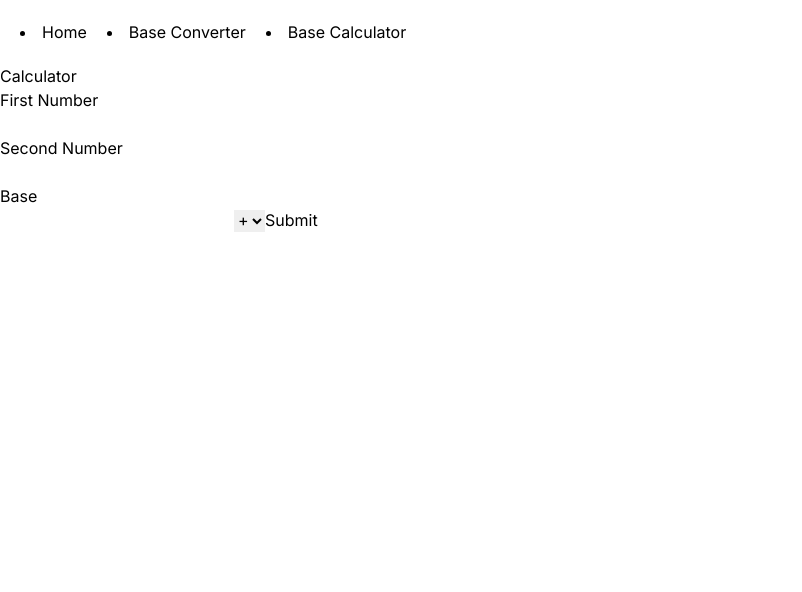
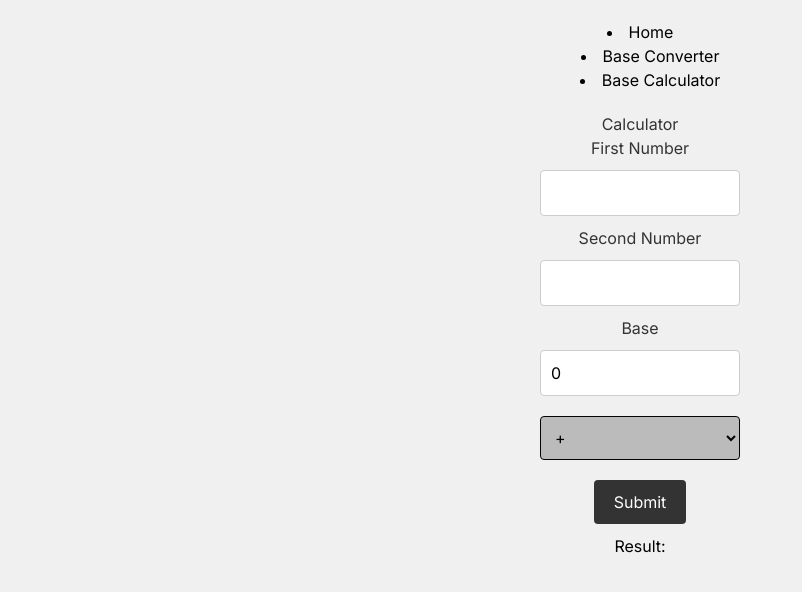
Before and after one commit to uselessbits/numberconverter, a Next.js app: page /calculator in a window 1280 px wide. Shown: the top 592 px of the page, without its empty margins (0-802 px from the left). Built offline with nearby package versions, Linux system fonts and the light colour scheme.

Commit message:
Stable version

```diff
--- a/src/app/calculator/page.tsx
+++ b/src/app/calculator/page.tsx
@@ -1,41 +1,179 @@
-'use client'
+"use client"
 import React from 'react'
 import { useState } from 'react'
+
 
 export default function Calculator() {
 
 
-    const [first, setFirst] = useState('')
-    const [second, setSecond] = useState('')
-    const [base, setBase] = useState('')
-    const [operator, setOperator] = useState('')
+    let [first, setFirst] = useState('')
+    let [second, setSecond] = useState('')
+    let [base, setBase] = useState(0)
+    let [operator, setOperator] = useState('+')
+    let [result, setResult] = useState('')
 
 
     function add () {
 
+
+    let len_first = first.length;
+    let a, b, len_a, len_b;
+    let len_second = second.length;
+    let sum, s;
+    s = "";
+    sum = "";
+    let diff;
+    a=first;
+    b=second;
+    len_a = a.length;
+    len_b = b.length;
+
+
+    diff = Math.abs(len_first - len_second);
+
+    for(let i = 1; i <= diff; i++)
+        s += "0";
+
+    // Condition to check if the strings
+    // have lengths mis-match
+    if (len_a < len_b)
+        a = s + a;
+    else
+        b = s + b;
+
+    let curr, carry = 0;
+
+    // Loop to find the find the sum
+    // of two integers of base B
+    for(let i = Math.max(len_a, len_b) - 1;
+            i > -1; i--)
+    {
+
+        // Current Place value for
+        // the resultant sum
+        curr = carry + (a.charCodeAt(i) - '0'.charCodeAt(0)) + (b.charCodeAt(i) - '0'.charCodeAt(0));
+
+        // Update carry
+        carry = parseInt(curr / base, 10);
+
+        // Find current digit
+        curr = curr % base;
+
+        // Update sum result
+        sum = String.fromCharCode(
+            curr + '0'.charCodeAt(0)) + sum;
     }
-    function sub () {
+    if (carry > 0)
+        sum = String.fromCharCode(
+            carry + '0'.charCodeAt(0)) + sum;
 
+    setResult(sum)
     }
+
+    function sub() {
+
+
+
+        let len_first = first.length;
+        let len_second = second.length;
+        let diff = Math.abs(len_first - len_second);
+        let s = "";
+        let r = "";
+        let a = first;
+        let b = second;
+        let borrow = 0;
+
+
+        for(let i = 1; i <= diff; i++) {
+            s += "0";
+        }
+
+        if (len_first < len_second) {
+            a = s + a;
+        } else {
+            b = s + b;
+        }
+
+        for(let i = Math.max(len_first, len_second) - 1; i > -1; i--) {
+            let curr = (a.charCodeAt(i) - '0'.charCodeAt(0)) - (b.charCodeAt(i) - '0'.charCodeAt(0)) + borrow;
+
+            if (curr < 0) {
+                curr += base;
+                borrow = -1;
+            } else {
+                borrow = 0;
+            }
+
+            r = String.fromCharCode(curr + '0'.charCodeAt(0)) + r;
+        }
+
+        if (borrow < 0) {
+            r = String.fromCharCode(Math.abs(borrow) + '0'.charCodeAt(0)) + r;
+        }
+
+        setResult(r);
+    }
+
+
+
     function mul () {
 
+
+        let carry = 0;
+        let r = "";
+
+        for(let i = first.length - 1; i >= 0; i--) {
+            let temp = parseInt(first[i], 10) * parseInt(second, 10) + carry;
+            r = (temp % base).toString(base)+r;
+            carry = Math.floor(temp / base);
+
+        }
+        if (carry != 0) {
+            r = carry.toString(base) + r;
+        }
+        setResult(r);
     }
     function div () {
+        let r = "";
+        let temp = 0;
+        let digit = parseInt(second, base);
 
+        for (let i = 0; i < first.length; i++) {
+            temp = temp * base + (first.charCodeAt(i) - '0'.charCodeAt(0));
+
+            if (temp < digit) {
+                r += "0";
+                continue;
+            }
+
+            let quotient = Math.floor(temp / digit);
+            r += quotient.toString();
+            temp = temp % digit;
+        }
+
+        // Remove leading zeros
+        r = r.replace(/^0+/, '');
+
+        setResult(r);
     }
 
     function handleCalculation() {
-        let result
+
         try {
+            if (first>=base || second>=base) {
+                setResult('Invalid input')
+                return
+            }
 
-            if (operator == '0')
-                result = add()
-            if (operator == '1')
-                result = sub()
-            if (operator == '2')
-                result = mul()
-            if (operator == '3')
-                result = div()
+            console.log(first, second, base, operator)
+            if (operator == '+')
+                add()
+            if (operator == '-')
+                sub()
+            if (operator == '*')
+                mul()
+            if (operator == '/')
+                div()
 
         } catch (error) {
 
@@ -50,19 +188,20 @@ export default function Calculator() {
         <div>
             <h1>Calculator</h1>
             <h1>First Number</h1>
-            <input value={first} onChange={(e) => setFirst(e.target.value)}></input>
+            <input type='number' min='0' value={first} onChange={(e) => setFirst(e.target.value)}></input>
             <h1>Second Number</h1>
-            <input value={second} onChange={(e) => setSecond(e.target.value)}></input>
+            <input type='number' min='0' value={second} onChange={(e) => setSecond(e.target.value)}></input>
             <h1 >Base</h1>
-            <input value={base} onChange={(e) => setBase(e.target.value)}></input>
+            <input type='number' min='0' value={base} onChange={(e) => setBase(e.target.value)}></input>
 
             <select value={operator} onChange={(e)=> setOperator(e.target.value)}>
-                <option value='0'>+</option>
-                <option value='1'>-</option>
-                <option value='2'>*</option>
-                <option value='3'>/</option>
+                <option value='+'>+</option>
+                <option value='-'>-</option>
+                <option value='*'>*</option>
+                <option value='/'>/</option>
             </select>
-            <button onClick={handleCalculation}>Submit</button>
+            <button className='button' onClick={handleCalculation}>Submit</button>
+            <text>Result:{result}</text>
 
         </div>
     </div>
--- a/src/app/converter/page.tsx
+++ b/src/app/converter/page.tsx
@@ -1,29 +1,194 @@
-import React from 'react'
+"use client"
+
+import { useState } from 'react'
+import { checkIfNumberValid } from '../utils'
+
+
+
 
 export default function page() {
+
+
+
+  let [number, setNumber] = useState('')
+  let [source, setSource] = useState('')
+  let [destination, setDestination] = useState('')
+  let [result, setResult] = useState('')
+
+
+  function division(num){
+
+    let r = "";
+    let d = parseInt(destination, 10)
+
+    do{
+
+
+    r = (num % d).toString(d) + r
+    num = Math.floor(num / d)
+
+    }while(num > 0)
+
+
+    return r
+
+  }
+
+
+  function substitution(num){
+    let r = 0;
+    let s = parseInt(source, 10)
+    let power = 0;
+
+    for(let i = num.length - 1; i >= 0; i--){
+      r += (parseInt(num[i], 10)) * (s ** power)
+      power += 1
+    }
+
+
+    return r.toString()
+  }
+
+
+
+  function binaryToHex(binary) {
+    // Pad the binary number with zeros on the left to make its length a multiple of 4
+    while (binary.length % 4 !== 0) {
+        binary = '0' + binary;
+    }
+
+    // Split the binary number into groups of 4 digits
+    let groups = binary.match(/.{1,4}/g);
+
+    // Convert each group to a hexadecimal digit
+    let hex = groups.map(group => parseInt(group, 2).toString(16)).join('');
+
+    return hex;
+}
+
+function binaryToOctal(binary) {
+  // Pad the binary number with zeros on the left to make its length a multiple of 3
+  while (binary.length % 3 !== 0) {
+      binary = '0' + binary;
+  }
+
+  // Split the binary number into groups of 3 digits
+  let groups = binary.match(/.{1,3}/g);
+
+  // Convert each group to an octal digit
+  let octal = groups.map(group => parseInt(group, 2).toString(8)).join('');
+
+  return octal;
+}
+
+function binaryToBase4(binary) {
+  // Pad the binary number with zeros on the left to make its length a multiple of 2
+  while (binary.length % 2 !== 0) {
+      binary = '0' + binary;
+  }
+
+  // Split the binary number into groups of 2 digits
+  let groups = binary.match(/.{1,2}/g);
+
+  // Convert each group to a base 4 digit
+  let base4 = groups.map(group => parseInt(group, 2).toString(4)).join('');
+
+  return base4;
+}
+
+function hexToBinary(hex) {
+  console.log(hex)
+  let binary = hex.split('').map(digit => parseInt(digit, 16).toString(2).padStart(4, '0')).join('');
+  return binary;
+}
+function octalToBinary(octal) {
+  let binary = octal.split('').map(digit => parseInt(digit, 8).toString(2).padStart(3, '0')).join('');
+  return binary;
+}
+function base4ToBinary(base4) {
+  let binary = base4.split('').map(digit => parseInt(digit, 4).toString(2).padStart(2, '0')).join('');
+  return binary;
+}
+
+  function handleConversion(){
+
+    if(checkIfNumberValid(number, parseInt(source, 10)) === false){
+    setResult('Invalid number in given base')
+    return
+    }
+
+    if(source === destination){
+      setResult(number)
+    }
+    else if(source === '10'){
+      setResult(division(parseInt(number, 10)) )
+    }
+    else if(destination === '10'){
+      setResult(substitution(number))
+    }
+    else{
+
+      if(source === '2'){
+
+        if (destination === '4'){
+          setResult(binaryToBase4(number))
+
+        }
+        else if (destination === '8'){
+          setResult(binaryToOctal(number))
+        }
+        else if (destination === '16'){
+          setResult(binaryToHex(number))
+        }
+
+
+      }
+      else if(destination === '2'){
+        if (source === '4'){
+
+          setResult(base4ToBinary(number))
+        }
+        else if (source === '8'){
+          setResult(octalToBinary(number))
+        }
+        else if (source === '16'){
+          setResult(hexToBinary(number))
+        }
+      }
+      else
+      {
+      let temp = substitution(number)
+      setResult(division(parseInt(temp, 10)))
+      }
+    }
+
+
+  }
+
+
+
+
+
   return (
 
     <div>
 
       <h1>Converter</h1>
 
-      <form className='flex'>
+
       <h1>Enter a number</h1>
-      <input></input>
+      <input min='0' value={number} onChange={(e) => setNumber(e.target.value)}></input>
       <h1>From base</h1>
-      <select name='first'>
-      <option value="0">2</option>
-      <option value="0">3</option>
-      <option value="0">4</option>
-      <option value="0">5 </option>
-      </select>
+      <input type='number' min='0' value={source} onChange={(e) => setSource(e.target.value)}></input>
 
       <h1>To base</h1>
-      <select ></select>
+      <input type='number' min='0' value={destination} onChange={(e) => setDestination(e.target.value)}></input>
+      <text>Result:{result}</text>
+      <button className='button' onClick={handleConversion}>Submit</button>
 
 
-       </form>
       </div>
+
 
 
   )
--- a/src/app/globals.css
+++ b/src/app/globals.css
@@ -1,3 +1,51 @@
 @tailwind base;
 @tailwind components;
 @tailwind utilities;
+
+body {
+    font-family: Arial, sans-serif;
+    background-color: #f0f0f0;
+}
+
+h1 {
+    color: #333;
+}
+
+div {
+    display: flex;
+    flex-direction: column;
+    align-items: center;
+    justify-content: center;
+    height: auto;
+}
+
+input[type='number'] {
+    margin: 10px 0;
+    padding: 10px;
+    width: 200px;
+    border: 1px solid #ccc;
+    border-radius: 4px;
+}
+
+select {
+    margin: 10px 0;
+    padding: 10px;
+    width: 200px;
+    border: 1px solid #030303;
+    border-radius: 4px;
+    background-color: #bbb;
+}
+
+button {
+    margin: 10px 0;
+    padding: 10px 20px;
+    border: none;
+    color: white;
+    background-color: #333;
+    border-radius: 4px;
+    cursor: pointer;
+}
+
+button:hover {
+    background-color: #444;
+}
--- a/src/app/page.tsx
+++ b/src/app/page.tsx
@@ -1,5 +1,5 @@
+"use client"
 
-import Image from "next/image";
 
 function Title()
 {
```
Also changed, not shown: package.json (+6 -6 lines), 1 other file (tests, documents, lock files or other folders).
